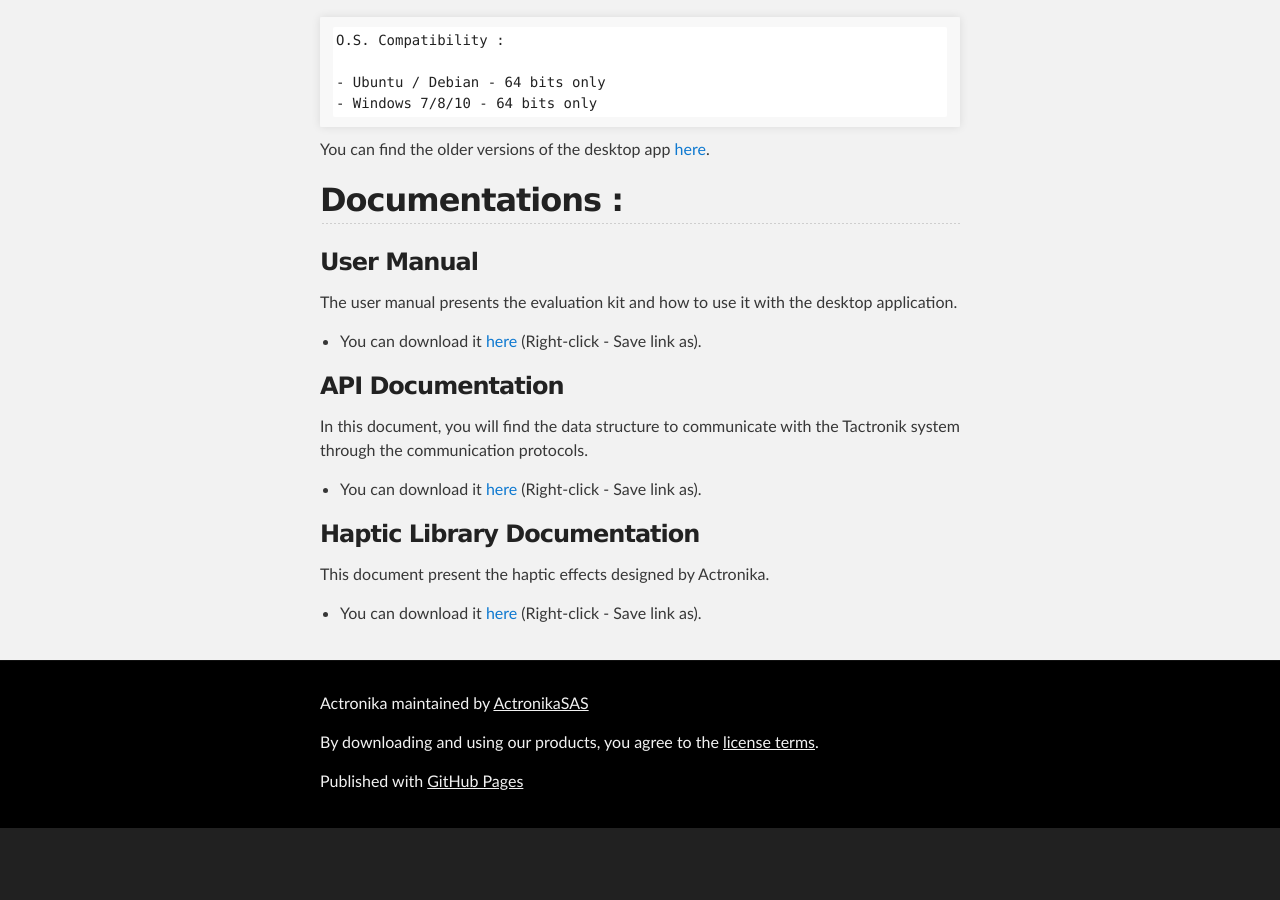
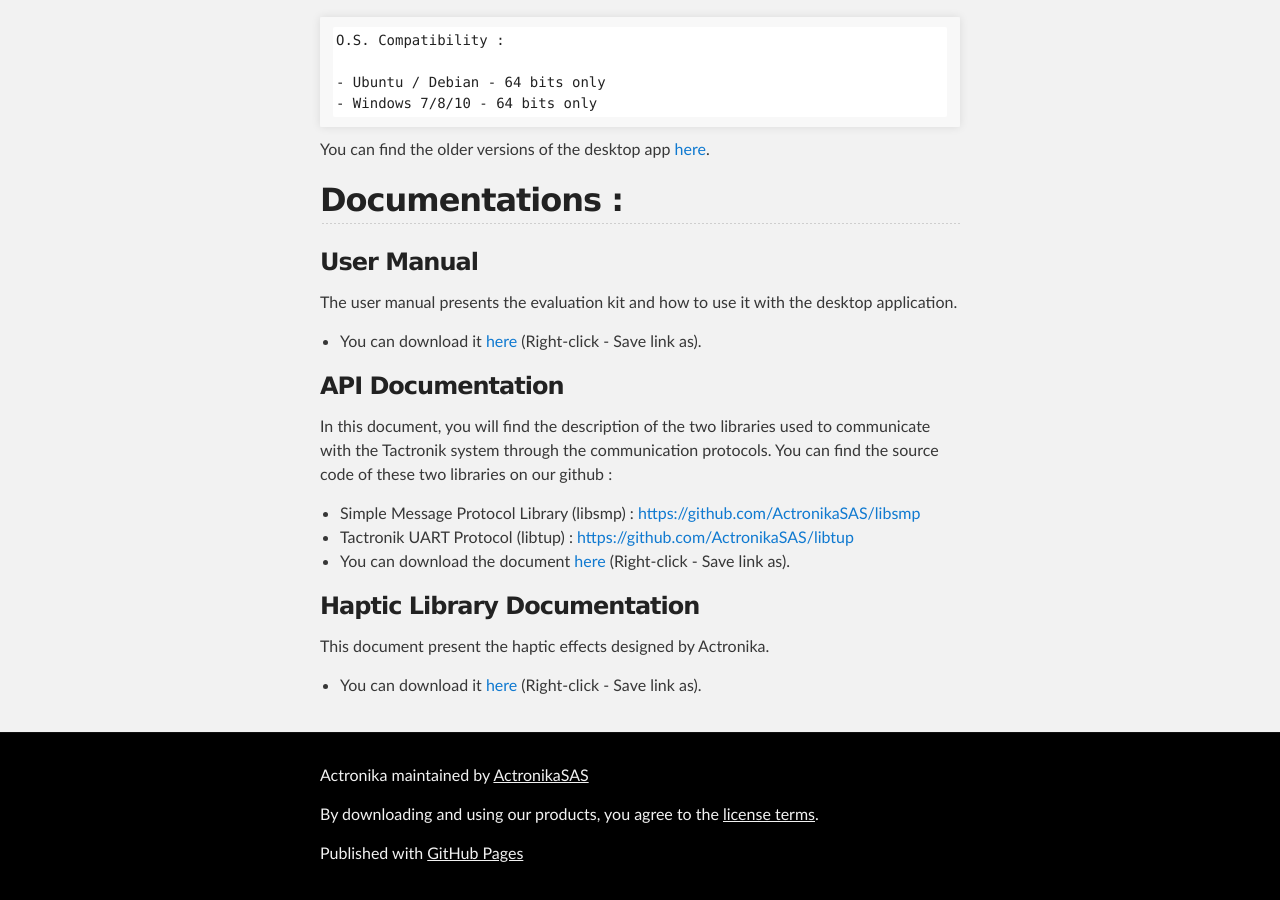
Before and after one commit to ActronikaSAS/dev.actronika.com, a Jekyll site: the page built from resources.md, in a window 1280 px wide and 900 px high, scrolled down 946 px. Built offline with Jekyll 4.4.1, drawn with Linux system fonts in a browser that asks for light colours; before the commit the page ends 1774 px from its top, so only the background shows below that.

Commit message:
update doc api

```diff
--- a/resources.md
+++ b/resources.md
@@ -33,9 +33,11 @@ The user manual presents the evaluation kit and how to use it with the desktop a
 
 ### API Documentation
 
-In this document, you will find the data structure to communicate with the Tactronik system through the communication protocols.
-
-- You can download it [here](/resources/documentations/api/Tactronik-API_Documentation-v1.0.pdf) (Right-click - Save link as).
+In this document, you will find the description of the two libraries used to communicate with the Tactronik system through the communication protocols.
+You can find the source code of these two libraries on our github :
+- Simple Message Protocol Library (libsmp) : <https://github.com/ActronikaSAS/libsmp>
+- Tactronik UART Protocol (libtup) : <https://github.com/ActronikaSAS/libtup>
+- You can download the document [here](/resources/documentations/api/Tactronik-API_Documentation-v2.0.pdf) (Right-click - Save link as).
 
 ### Haptic Library Documentation
 
```
Also changed, not shown: 1 other file.
